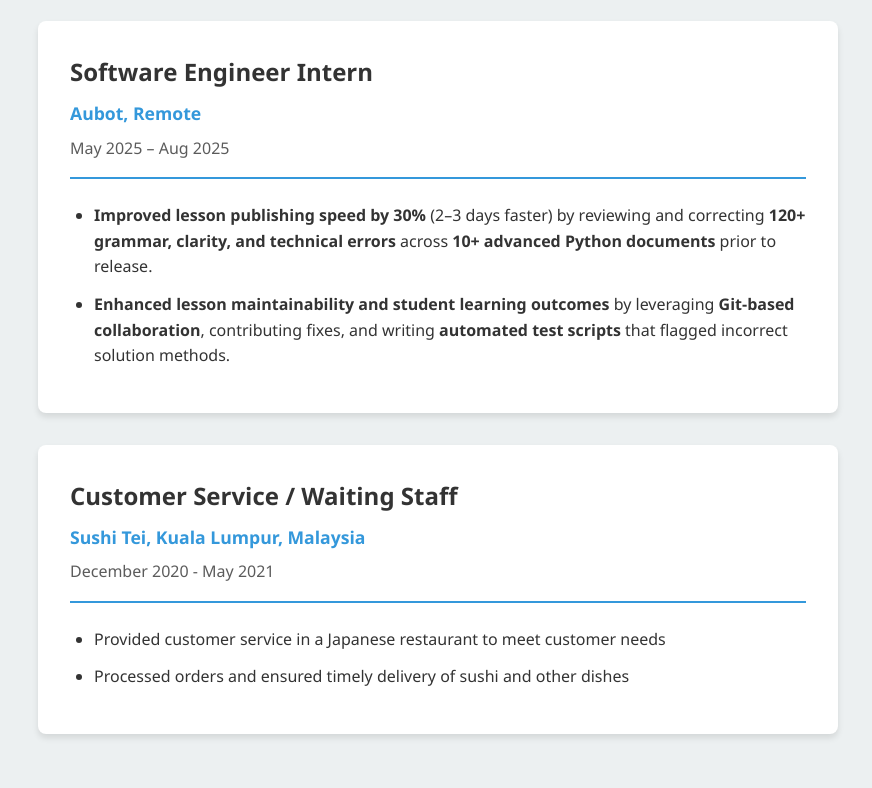
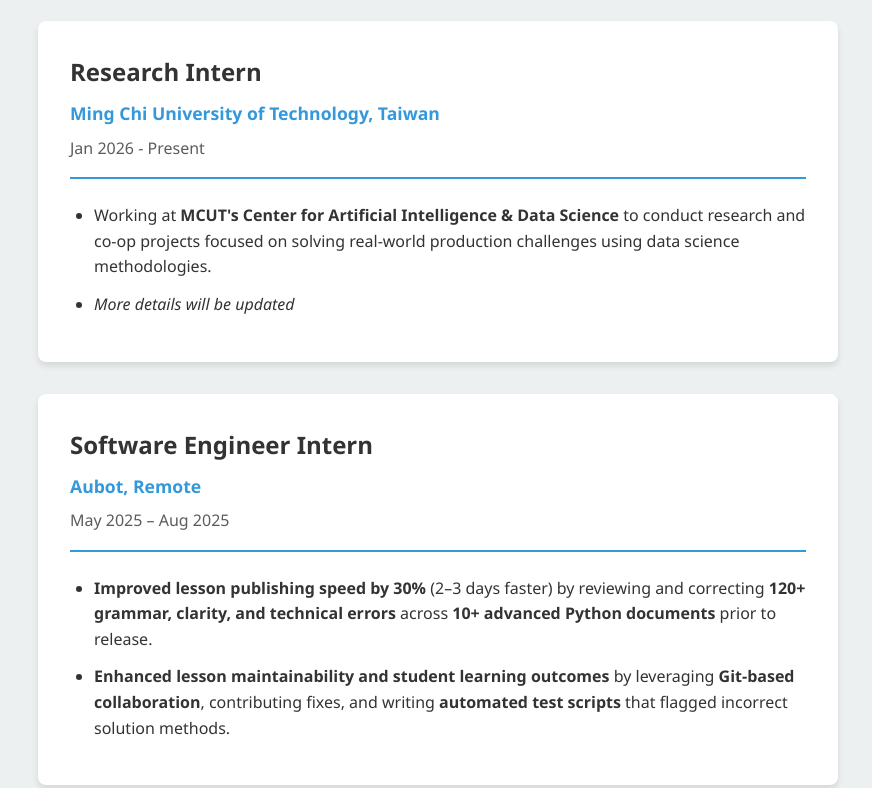
Before and after one commit to jaisheng-ong/jaisheng-ong-portfolio, a plain HTML site: page index.html in a window 1280 px wide. Shown: the part 1468-2256 px from the top of the page, without its empty margins (352-1224 px from the left). Drawn offline with Linux system fonts and the light colour scheme.

Commit message:
Add new experience

```diff
--- a/index.html
+++ b/index.html
@@ -1078,6 +1078,21 @@
             <div class="experience-container">
                 <div class="experience-item">
                     <div class="experience-header">
+                        <h3>Research Intern</h3>
+                        <div class="experience-meta">
+                            <span class="company">Ming Chi University of Technology, Taiwan</span>
+                            <span class="date">Jan 2026 - Present</span>
+                        </div>
+                    </div>
+                    <div class="experience-content">
+                        <ul>
+                            <li>Working at <strong>MCUT's Center for Artificial Intelligence & Data Science</strong> to conduct research and co-op projects focused on solving real-world production challenges using data science methodologies.</li>
+                            <li><em>More details will be updated</em></li>
+                        </ul>
+                    </div>
+                </div>
+                <div class="experience-item">
+                    <div class="experience-header">
                         <h3>Software Engineer Intern</h3>
                         <div class="experience-meta">
                             <span class="company">Aubot, Remote</span>
```
